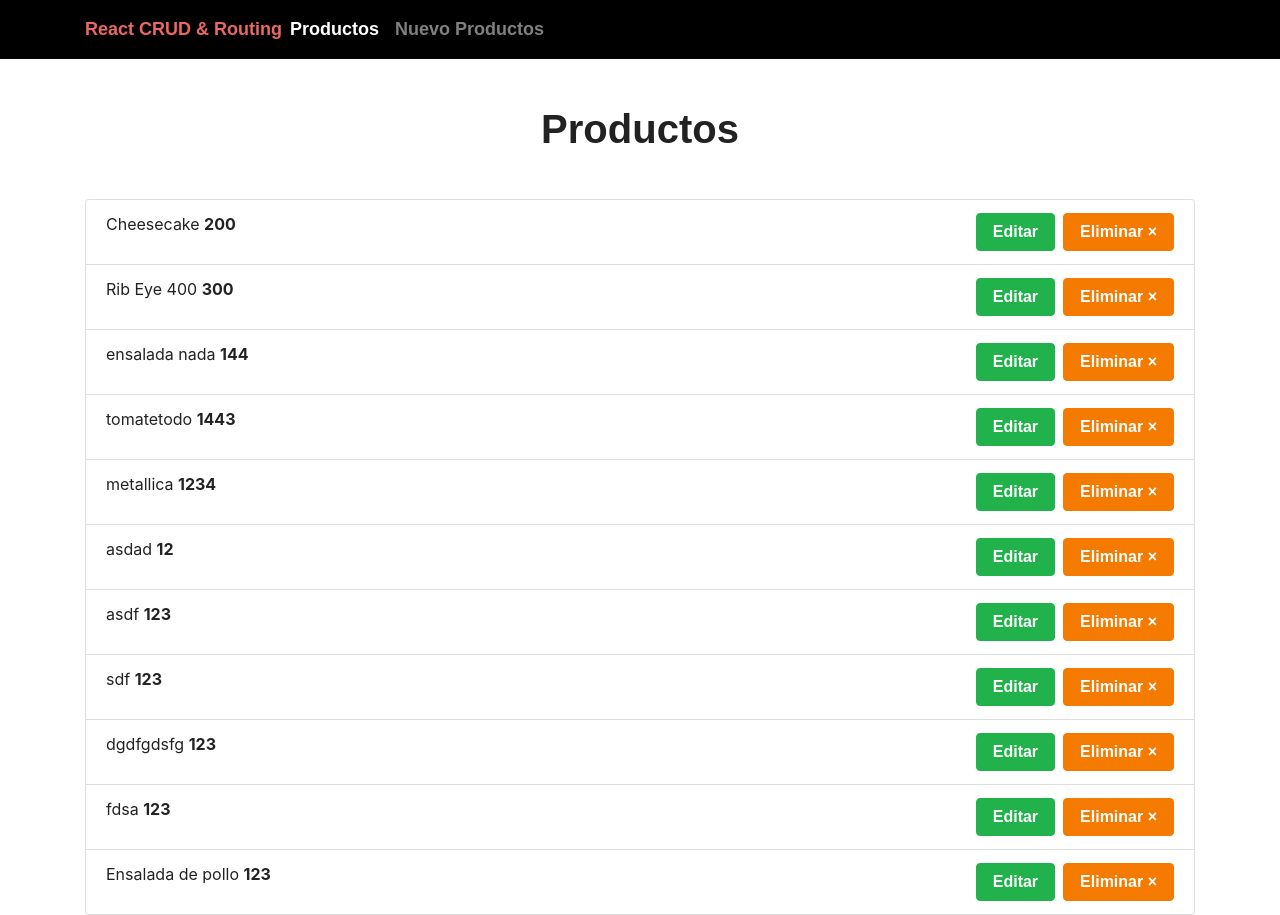
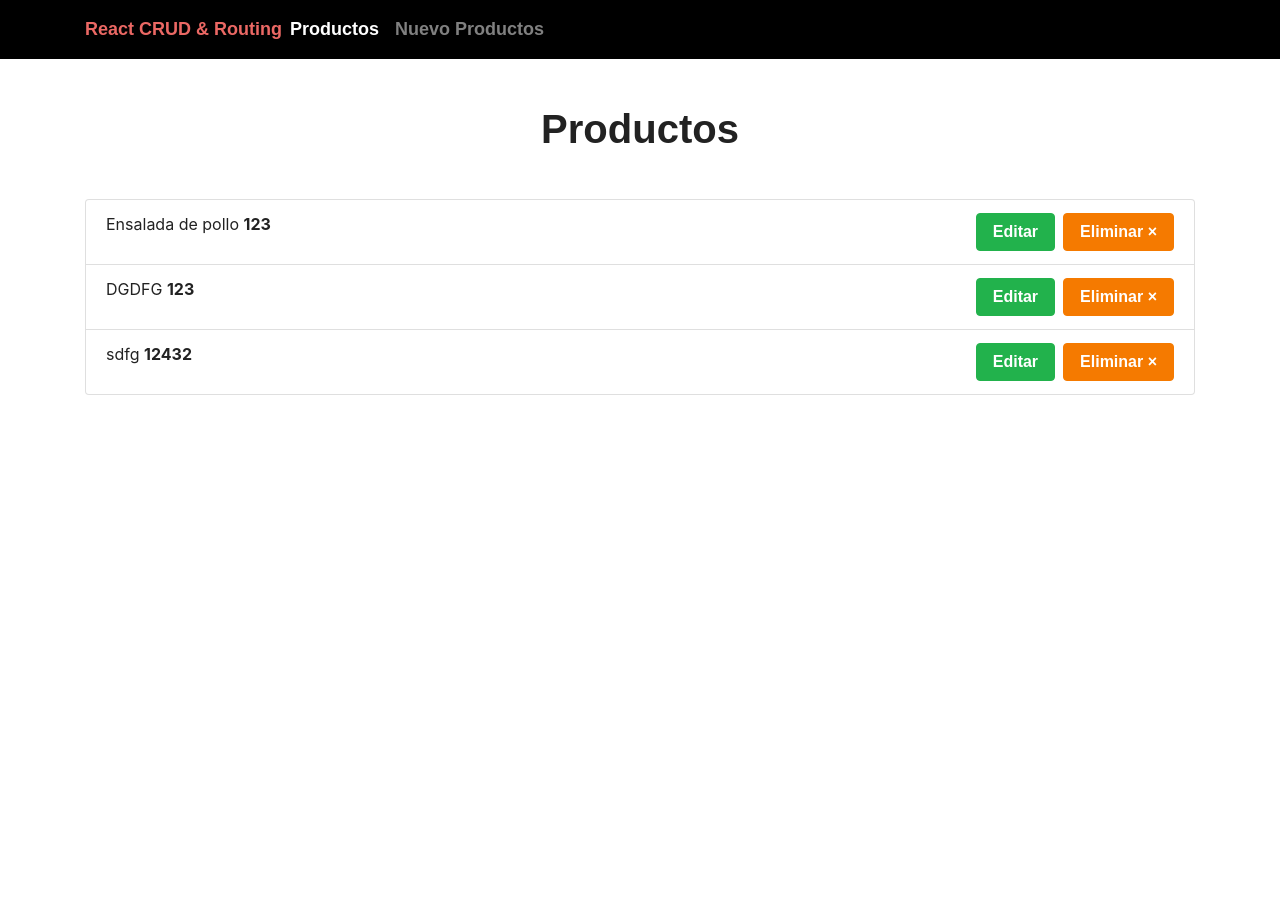
Before and after one commit to MAURI-PROGRAM/curso_react, a React (Create React App) app in the folder routercrudreact/: page /productos in a window 1280 px wide. After the commit the page ends 800 px from the top, so only its background shows below. Built offline with nearby package versions, Linux system fonts and the light colour scheme; data requests are answered from the project's data file; a web font is replaced by a local one.

Commit message:
finalizacion del proyecto

```diff
--- a/routercrudreact/db.json
+++ b/routercrudreact/db.json
@@ -1,70 +1,22 @@
 {
   "restaurant": [
-    {
-      "precioPlatillo": "200",
-      "nombrePlatillo": "Cheesecake",
-      "categoria": "postres",
-      "id": 1
-    },
-    {
-      "precioPlatillo": "300",
-      "nombrePlatillo": "Rib Eye 400",
-      "categoria": "cortes",
-      "id": 2
-    },
-    {
-      "nombrePlatillo": "ensalada nada",
-      "precioPlatillo": "144",
-      "categoria": "ensalada",
-      "id": 3
-    },
-    {
-      "nombrePlatillo": "tomatetodo",
-      "precioPlatillo": "1443",
-      "categoria": "bebida",
-      "id": 4
-    },
-    {
-      "nombrePlatillo": "metallica",
-      "precioPlatillo": "1234",
-      "categoria": "postre",
-      "id": 5
-    },
-    {
-      "nombrePlatillo": "asdad",
-      "precioPlatillo": "12",
-      "categoria": "cortes",
-      "id": 6
-    },
-    {
-      "nombrePlatillo": "asdf",
-      "precioPlatillo": "123",
-      "categoria": "cortes",
-      "id": 7
-    },
-    {
-      "nombrePlatillo": "sdf",
-      "precioPlatillo": "123",
-      "categoria": "cortes",
-      "id": 8
-    },
-    {
-      "nombrePlatillo": "dgdfgdsfg",
-      "precioPlatillo": "123",
-      "categoria": "cortes",
-      "id": 9
-    },
-    {
-      "nombrePlatillo": "fdsa",
-      "precioPlatillo": "123",
-      "categoria": "cortes",
-      "id": 10
-    },
     {
       "nombrePlatillo": "Ensalada de pollo",
       "precioPlatillo": "123",
       "categoria": "ensalada",
       "id": 11
+    },
+    {
+      "nombrePlatillo": "DGDFG",
+      "precioPlatillo": "123",
+      "categoria": "bebida",
+      "id": 12
+    },
+    {
+      "nombrePlatillo": "sdfg",
+      "precioPlatillo": "12432",
+      "categoria": "bebida",
+      "id": 13
     }
   ]
 }
--- a/routercrudreact/src/App.js
+++ b/routercrudreact/src/App.js
@@ -34,7 +34,12 @@ const App = () => {
           <Route
             exact
             path="/productos"
-            render={() => <Productos productos={productos} />}
+            render={() => (
+              <Productos
+                productos={productos}
+                setnuevoProducto={setnuevoProducto}
+              />
+            )}
           />
           <Route
             exact
@@ -44,7 +49,12 @@ const App = () => {
               const producto = productos.filter(
                 producto => producto.id === idProducto
               );
-              return <EditarProducto producto={producto[0]} />;
+              return (
+                <EditarProducto
+                  producto={producto[0]}
+                  setnuevoProducto={setnuevoProducto}
+                />
+              );
             }}
           />
         </Switch>
--- a/routercrudreact/src/components/EditarProducto.js
+++ b/routercrudreact/src/components/EditarProducto.js
@@ -1,13 +1,55 @@
 import React, { useState, useRef } from "react";
 import Error from "./Error";
+import { withRouter } from "react-router-dom";
+import axios from "axios";
+import Swal from "sweetalert2";
 
-const EditarProducto = ({ producto }) => {
+const EditarProducto = ({ producto, history, setnuevoProducto }) => {
   const precioPlatillloRef = useRef("");
   const nombrePlatilloRef = useRef("");
 
   const [error, seterror] = useState(false);
   const [categoria, setcategoria] = useState("");
-  const editarProducto = e => {};
+  const editarProducto = async e => {
+    e.preventDefault();
+
+    const nuevoValorPlatillo = precioPlatillloRef.current.value,
+      nuevoNombrePlatillo = nombrePlatilloRef.current.value;
+    if (nuevoNombrePlatillo === "" || nuevoValorPlatillo === "") {
+      seterror(true);
+      return;
+    } else {
+      seterror(false);
+    }
+
+    let categoriPlatillo = categoria === "" ? producto.categoria : categoria;
+    const editarPlatillo = {
+      nombrePlatillo: nuevoNombrePlatillo,
+      precioPlatillo: nuevoValorPlatillo,
+      categoria: categoriPlatillo
+    };
+    console.log(editarPlatillo);
+    //enviar el request
+    const url = `http://localhost:4000/restaurant/${producto.id}`;
+    try {
+      const resultado = await axios.put(url, editarPlatillo);
+      if (resultado.status === 200) {
+        Swal.fire(
+          "Producto Editado",
+          "El producto se editó correctamente",
+          "success"
+        );
+        setnuevoProducto(true);
+        history.push("/productos");
+      }
+    } catch (error) {
+      Swal.fire({
+        type: "error",
+        title: "Error",
+        text: "Hubo un error, vuelve a intentarlo"
+      });
+    }
+  };
   const leerValorCategoria = e => {
     setcategoria(e.target.value);
   };
@@ -100,4 +142,4 @@ const EditarProducto = ({ producto }) => {
   );
 };
 
-export default EditarProducto;
+export default withRouter(EditarProducto);
--- a/routercrudreact/src/components/Producto.js
+++ b/routercrudreact/src/components/Producto.js
@@ -1,9 +1,39 @@
 import React from "react";
 import { Link } from "react-router-dom";
+import axios from "axios";
+import Swal from "sweetalert2";
 
-const Producto = ({ producto }) => {
+const Producto = ({ producto, setnuevoProducto }) => {
   const eliminarProducto = id => {
     console.log("eliminando", id);
+
+    Swal.fire({
+      title: "Estas seguro?",
+      text: "Un platillo eliminado no se puede eliminar",
+      type: "warning",
+      showCancelButton: true,
+      confirmButtonColor: "#3085d6",
+      cancelButtonColor: "#d33",
+      confirmButtonText: "Si, eliminar",
+      cancelButtonText: "Cancelar"
+    }).then(async result => {
+      if (result.value) {
+        try {
+          const url = `http://localhost:4000/restaurant/${id}`;
+          const resultado = await axios.delete(url);
+          setnuevoProducto(true);
+          if (resultado.status === 200) {
+            Swal.fire("Eliminado!", "Tu platillo ha sido eliminado", "success");
+          }
+        } catch (error) {
+          Swal.fire({
+            type: "error",
+            title: "Error",
+            text: "Hubo un error, vuelve a intentarlo"
+          });
+        }
+      }
+    });
   };
   return (
     <li
--- a/routercrudreact/src/components/Productos.js
+++ b/routercrudreact/src/components/Productos.js
@@ -1,13 +1,17 @@
 import React, { Fragment } from "react";
 import Producto from "./Producto";
 
-const Productos = ({ productos }) => {
+const Productos = ({ productos, setnuevoProducto }) => {
   return (
     <Fragment>
       <h1 className="text-center">Productos</h1>
       <ul className="list-group mt-5">
         {productos.map(producto => (
-          <Producto key={producto.id} producto={producto} />
+          <Producto
+            key={producto.id}
+            producto={producto}
+            setnuevoProducto={setnuevoProducto}
+          />
         ))}
       </ul>
     </Fragment>
```
Also changed, not shown: 1 other file (tests, documents, lock files or other folders).
